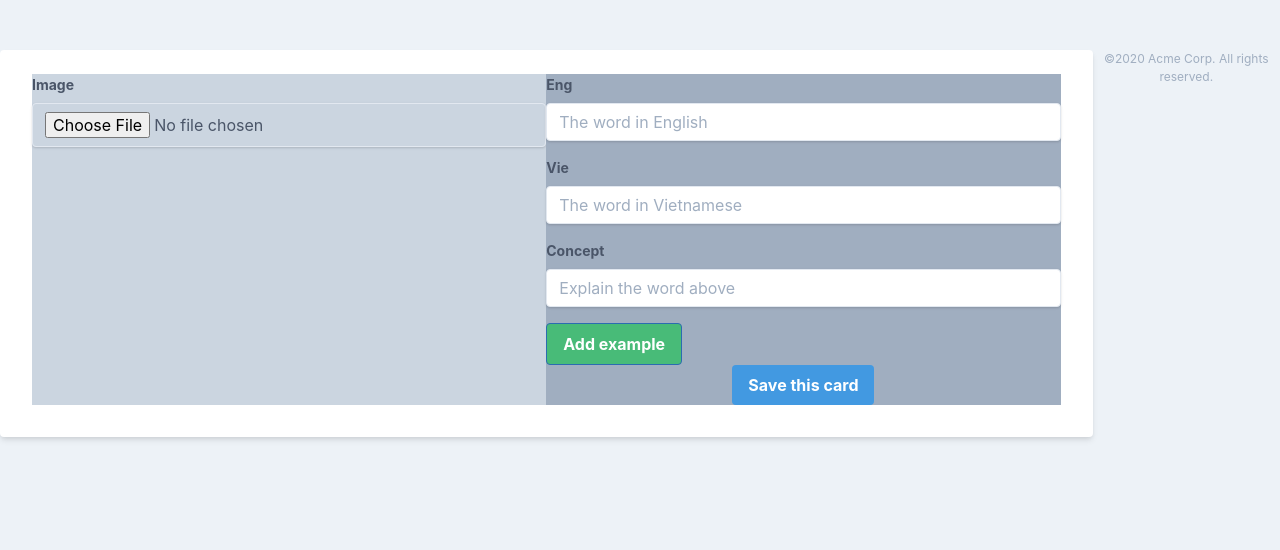
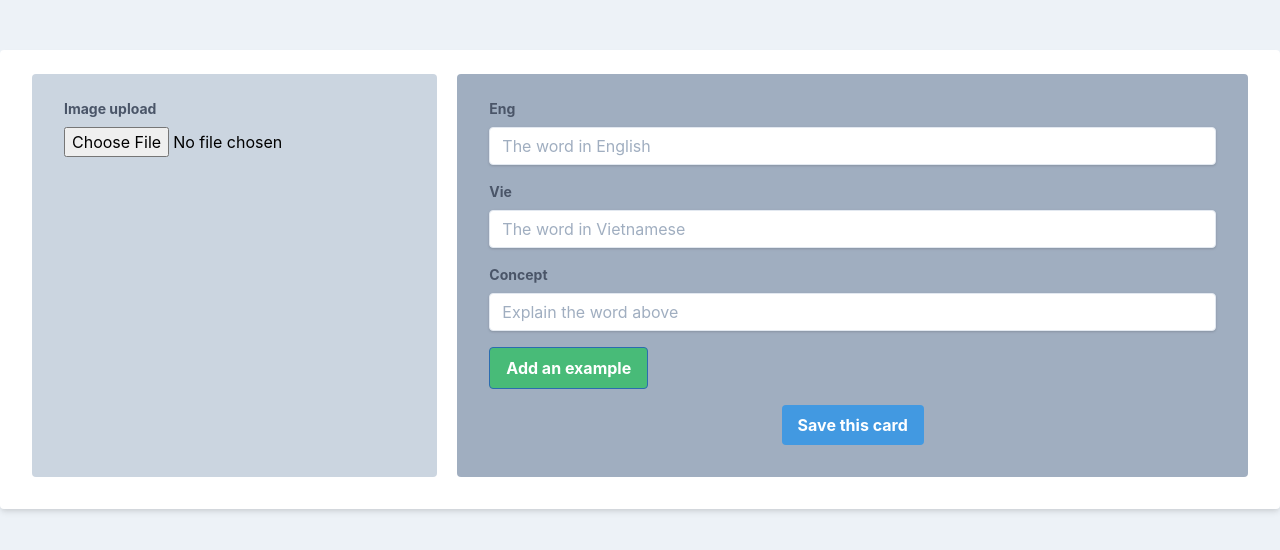
Before and after one commit to tranphucbol/random-english-fe, a React (Create React App) app: page /random-english-fe/card/upload in a window 1280 px wide. Shown: the top 550 px of the page. Built offline with nearby package versions, Linux system fonts and the light colour scheme.

Commit message:
Added card upload logic

```diff
--- a/src/App.js
+++ b/src/App.js
@@ -6,6 +6,7 @@ import './css/tailwind.css'
 import  LoginForm  from "./components/Login-Component";
 import RegisterForm from "./components/Register-Component";
 import CardUploadForm from "./components/CardUpload-Component";
+import HeaderComponent from "./components/Header-Component";
 import Profile from "./components/Profile-Component";
 import {useCookies} from "react-cookie"
 
@@ -21,6 +22,7 @@ function App() {
 
   return (
     <div className="App">
+      {/* <HeaderComponent></HeaderComponent> */}
       <Switch>
         <Route exact path='/login' render={(props) => <LoginForm login={login} setCookie={setAuthCookie} apiEndpoint={apiEndpoint}></LoginForm>} />
         <PrivateRoute path='/profile' login={login} cookie={authCookie} data={data} setNewData={setNewData} apiEndpoint={apiEndpoint}></PrivateRoute>
--- a/src/components/CardUpload-Component.js
+++ b/src/components/CardUpload-Component.js
@@ -1,103 +1,137 @@
-import React from 'react';
+import React, { useState } from 'react';
 import {useForm} from 'react-hook-form';
 import * as yup from 'yup';
 import { Redirect } from 'react-router-dom';
 
-const CardUploadForm = (props)=>{
 
 const InputField = (props) => {
+  const propName= props.name;
+  const errors = props.errors?props.errors[propName]:null;
   return (
       <div className="mb-4">
         <label className="block text-gray-700 text-sm font-bold mb-2" htmlFor={props.name}>
           {props.name}
         </label>
         <input className="shadow appearance-none border rounded w-full py-2 px-3 text-gray-700 leading-tight focus:outline-none focus:shadow-outline" id={props.name} name={props.name} type={props.type} placeholder={props.placeholder}
-          ref={props.ref}/>
-          {/* <p className="text-left text-red-700 text-xs">{props.errors?.(props.name).message}</p> */}
+        ref={props.register}/>
+        <p className="text-left text-red-700 text-xs">{errors?errors.message:null}</p>
       </div>
   );
 }
 
 const ExampleField=(props) => {
-  const engName = (props.name) + "eng";
-  const vieName = (props.name) + "vie";
+  const exampleName = "Example " + props.name;
+  const engName = "English";
+  const vieName = "Vietnamese";
+
+
   return (
-    <div className="mb-4">
-      <label className="block text-gray-700 text-sm font-bold mb-2" htmlFor={props.name}>
-        {props.name}
+    <div className="mb-4 border rounded px-8 pt-6 pb-8 mb-4">
+      <label className="block text-gray-700 text-sm font-bold mb-2">
+        {exampleName}
       </label>
 
       <label className="block text-gray-700 text-sm font-bold mb-2" htmlFor={engName}>
         {engName}
       </label>
-      <input className="shadow appearance-none border rounded w-full py-2 px-3 text-gray-700 leading-tight focus:outline-none focus:shadow-outline" id={engName} name={engName} type={props.type} placeholder={props.placeholder}
-      ref={props.ref}/>
+      <input className="shadow appearance-none mb-2 border rounded w-full py-2 px-3 text-gray-700 leading-tight focus:outline-none focus:shadow-outline" id={engName} name={props.name+engName} type={props.type} placeholder={props.placeholder}
+      ref={props.register}/>
 
       <label className="block text-gray-700 text-sm font-bold mb-2" htmlFor={vieName}>
         {vieName}
       </label>
-      <input className="shadow appearance-none border rounded w-full py-2 px-3 text-gray-700 leading-tight focus:outline-none focus:shadow-outline" id={vieName} name={vieName} type={props.type} placeholder={props.placeholder}
-      ref={props.ref}/>
-      {/* <p className="text-left text-red-700 text-xs">{props.errors?.(props.name).message}</p> */}
+      <input className="shadow appearance-none border rounded w-full py-2 px-3 text-gray-700 leading-tight focus:outline-none focus:shadow-outline" id={vieName} name={props.name+vieName} type={props.type} placeholder={props.placeholder}
+      ref={props.register}/>
     </div>
 );
 }
 
+const CardUploadForm = (props)=>{
+  const [examples,setExamples] = useState([]);
 
-  const examples = [];
+  const [imgUpload,SetImgUpload] = useState(null);
 
   const schema = yup.object().shape({
     Eng:yup.string().required(),
     Vie:yup.string().required(),
     Concept: yup.string().required(),
-    Image: yup.mixed().test('fileType', "Unsupported File Format", value => ['image/jpg', 'image/jpeg', 'image/gif', 'image/png'].includes(value.type) ),
     });
 
-
-
   const addExampleField = () => {
-    const exampleName = "E"+examples.length;
-    const example = <ExampleField name={exampleName} eng="" vie="" register={register}></ExampleField>;
-    examples.push(example);
-    // schema[example] = yup.string.required();
+    const exampleName = examples.length;
+    const example = <ExampleField name={exampleName} register={register} key={examples.length}></ExampleField>;
+    setExamples(examples.concat(example));
   };
 
   const onSubmit = data => {
+    if(data.hasOwnProperty('Image') && data['Image'].hasOwnProperty('content')){
+      data['Image'] = data['Image'][0];
+      data['Image']['content'] = imgUpload;
+    }
+    let i =0;
+    data['examples'] = [];
+    for(i = 0; i < examples.length;i++){
+      if(!data[i+'English'] === "" && !data[i+'Vietnamese'] === ""){
+        data['examples'].push({
+          "English": data[i+'English'],
+          "Vietnamese": data[i+'Vietnamese']
+        })
+      }
+      delete data[i+'English'];
+      delete data[i+'Vietnamese'];
+    }
 
+    //call POST API here
   }
 
   const { register, handleSubmit, errors } = useForm({
     validationSchema: schema
   });
 
+  const handleImageUpload= (input) =>{
+    if(input && input.target){
+    var file = input.target.files[0];
+    const reader = new FileReader();
+      reader.readAsDataURL(file);
+      reader.onload = () => {
+      SetImgUpload(`data:${file.type};charset=utf-8;${reader.result}`);
+    };
+  }
+  };
+
   if(props.login){
       return <Redirect to="/login"></Redirect>
   } else
-    return (<div className="flex  h-75  w-full " style={{margin: '50px auto'}}>
+    return (
+    <div className="flex h-75 w-75" style={{justifyContent:"center",margin: '50px auto'}}>
       <form className="flex w-full bg-white shadow-md rounded px-8 pt-6 pb-8 mb-4" onSubmit={handleSubmit(onSubmit)}>
-      <div class="w-1/2 bg-gray-400">
-        <InputField name="Image" placeholder="Add an image" type="file" ref={register} errors={errors}></InputField>
+      <div className="w-1/3 bg-gray-400 px-8 pt-6 pb-8 rounded">
+        <label className="block text-gray-700 text-sm font-bold mb-2" htmlFor="image">
+          Image upload
+        </label>
+        <input accept="image/*" className="mb-2" type="file" ref={register} id="Image" name="Image" onChange={handleImageUpload}></input>
+        <p className="text-left text-red-700 text-xs">{errors['Image'] && errors['Image'].message}</p>
+        {imgUpload && <img alt="" src={imgUpload}></img>}
       </div>
-      <div class="w-1/2 bg-gray-500">
-        <InputField name="Eng" placeholder="The word in English" ref={register} errors={errors}></InputField>
-        <InputField name="Vie" placeholder="The word in Vietnamese" ref={register} errors={errors}></InputField>
-        <InputField name="Concept" placeholder="Explain the word above" ref={register} errors={errors}></InputField>
+      <div className="w-2/3 bg-gray-500 ml-5 rounded px-8 pt-6 pb-8">
+        <InputField name="Eng" placeholder="The word in English" register={register} errors={errors}></InputField>
+        <InputField name="Vie" placeholder="The word in Vietnamese" register={register} errors={errors}></InputField>
+        <InputField name="Concept" placeholder="Explain the word above" register={register} errors={errors}></InputField>
 
-        <button className="bg-green-500 hover:bg-green-700 text-white font-bold py-2 px-4 border border-blue-700 rounded" onClick={addExampleField}>Add example</button>
-
+        <button type="button" className="bg-green-500 hover:bg-green-700 text-white font-bold py-2 px-4 border border-blue-700 rounded mb-4" onClick={addExampleField}>Add an example</button>
+        <div>
         {examples && examples}
+        </div>
 
         <div className="flex items-center justify-between"  style={{justifyContent:"center"}}>
-          <button className="bg-blue-500 hover:bg-blue-700 text-white font-bold py-2 px-4 rounded focus:outline-none focus:shadow-outline" type="submit">
+          <button  type="submit" className="bg-blue-500 hover:bg-blue-700 text-white font-bold py-2 px-4 rounded focus:outline-none focus:shadow-outline">
             Save this card
           </button>
         </div>
       </div>
       </form>
-      <p className="text-center text-gray-500 text-xs">
-        &copy;2020 Acme Corp. All rights reserved.
-      </p>
-    </div>)
+    </div>
+    )
 }
 
 export default CardUploadForm;
--- /dev/null
+++ b/src/components/Header-Component.js
@@ -0,0 +1,40 @@
+import React,{useState} from 'react';
+import {useForm} from 'react-hook-form';
+import * as yup from 'yup';
+import { Redirect } from 'react-router-dom';
+
+const headerComponent = (props) => {
+    return(
+        <div className="mb-4">Tuong tuong co cai header o day</div>
+
+        // <nav class="flex items-center justify-between flex-wrap bg-teal-500 p-6">
+        // <div class="flex items-center flex-shrink-0 text-white mr-6">
+        //     <svg class="fill-current h-8 w-8 mr-2" width="54" height="54" viewBox="0 0 54 54" xmlns="http://www.w3.org/2000/svg"><path d="M13.5 22.1c1.8-7.2 6.3-10.8 13.5-10.8 10.8 0 12.15 8.1 17.55 9.45 3.6.9 6.75-.45 9.45-4.05-1.8 7.2-6.3 10.8-13.5 10.8-10.8 0-12.15-8.1-17.55-9.45-3.6-.9-6.75.45-9.45 4.05zM0 38.3c1.8-7.2 6.3-10.8 13.5-10.8 10.8 0 12.15 8.1 17.55 9.45 3.6.9 6.75-.45 9.45-4.05-1.8 7.2-6.3 10.8-13.5 10.8-10.8 0-12.15-8.1-17.55-9.45-3.6-.9-6.75.45-9.45 4.05z"/></svg>
+        //     <span class="font-semibold text-xl tracking-tight">Tailwind CSS</span>
+        // </div>
+        // <div class="block lg:hidden">
+        //     <button class="flex items-center px-3 py-2 border rounded text-teal-200 border-teal-400 hover:text-white hover:border-white">
+        //     <svg class="fill-current h-3 w-3" viewBox="0 0 20 20" xmlns="http://www.w3.org/2000/svg"><title>Menu</title><path d="M0 3h20v2H0V3zm0 6h20v2H0V9zm0 6h20v2H0v-2z"/></svg>
+        //     </button>
+        // </div>
+        // <div class="w-full block flex-grow lg:flex lg:items-center lg:w-auto">
+        //     <div class="text-sm lg:flex-grow">
+        //     <a href="#responsive-header" class="block mt-4 lg:inline-block lg:mt-0 text-teal-200 hover:text-white mr-4">
+        //         Docs
+        //     </a>
+        //     <a href="#responsive-header" class="block mt-4 lg:inline-block lg:mt-0 text-teal-200 hover:text-white mr-4">
+        //         Examples
+        //     </a>
+        //     <a href="#responsive-header" class="block mt-4 lg:inline-block lg:mt-0 text-teal-200 hover:text-white">
+        //         Blog
+        //     </a>
+        //     </div>
+        //     <div>
+        //     <a href="#" class="inline-block text-sm px-4 py-2 leading-none border rounded text-white border-white hover:border-transparent hover:text-teal-500 hover:bg-white mt-4 lg:mt-0">Download</a>
+        //     </div>
+        // </div>
+        // </nav>
+    );
+}
+
+export default headerComponent;
```
Also changed, not shown: src/components/Footer-Component.js (added). Lines whose indentation alone changed are shown as unchanged.
